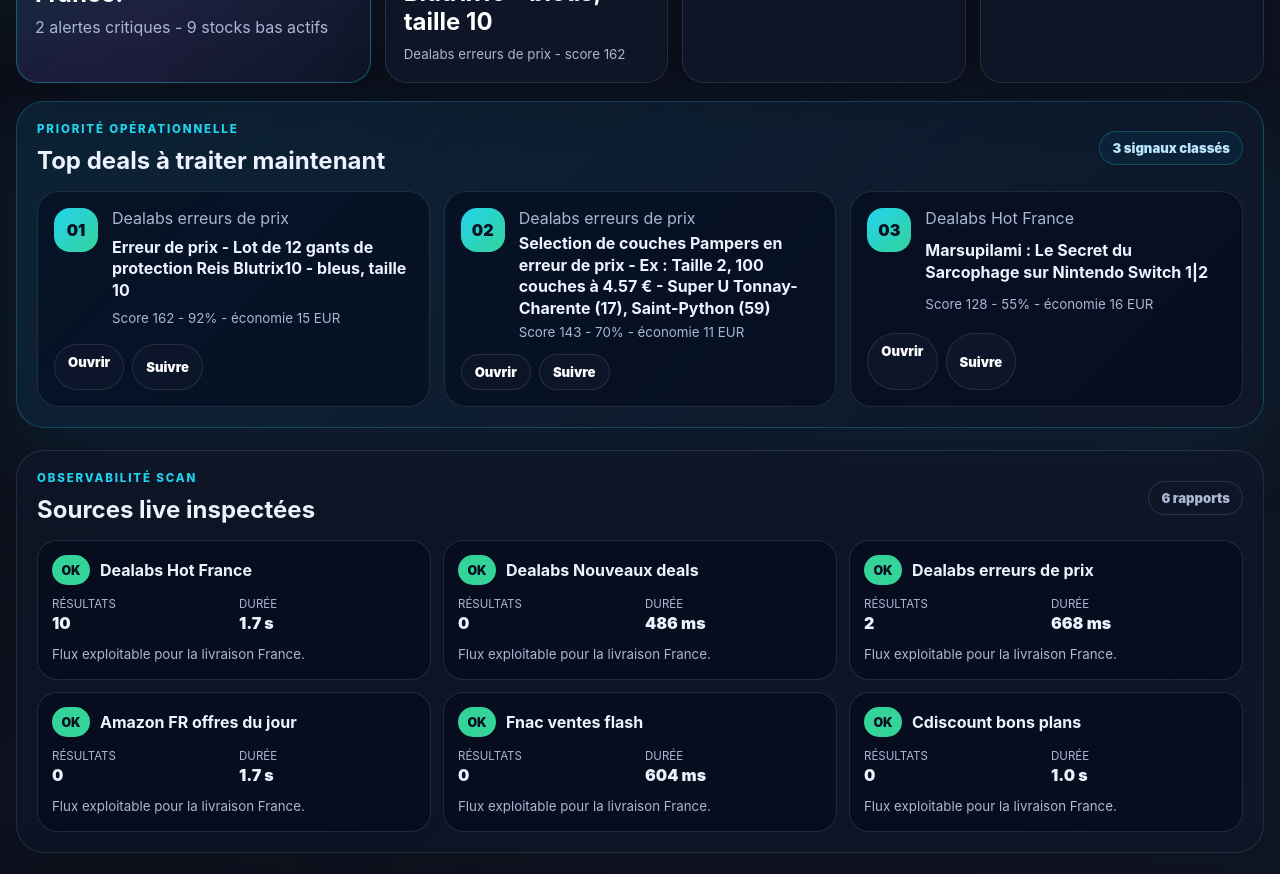
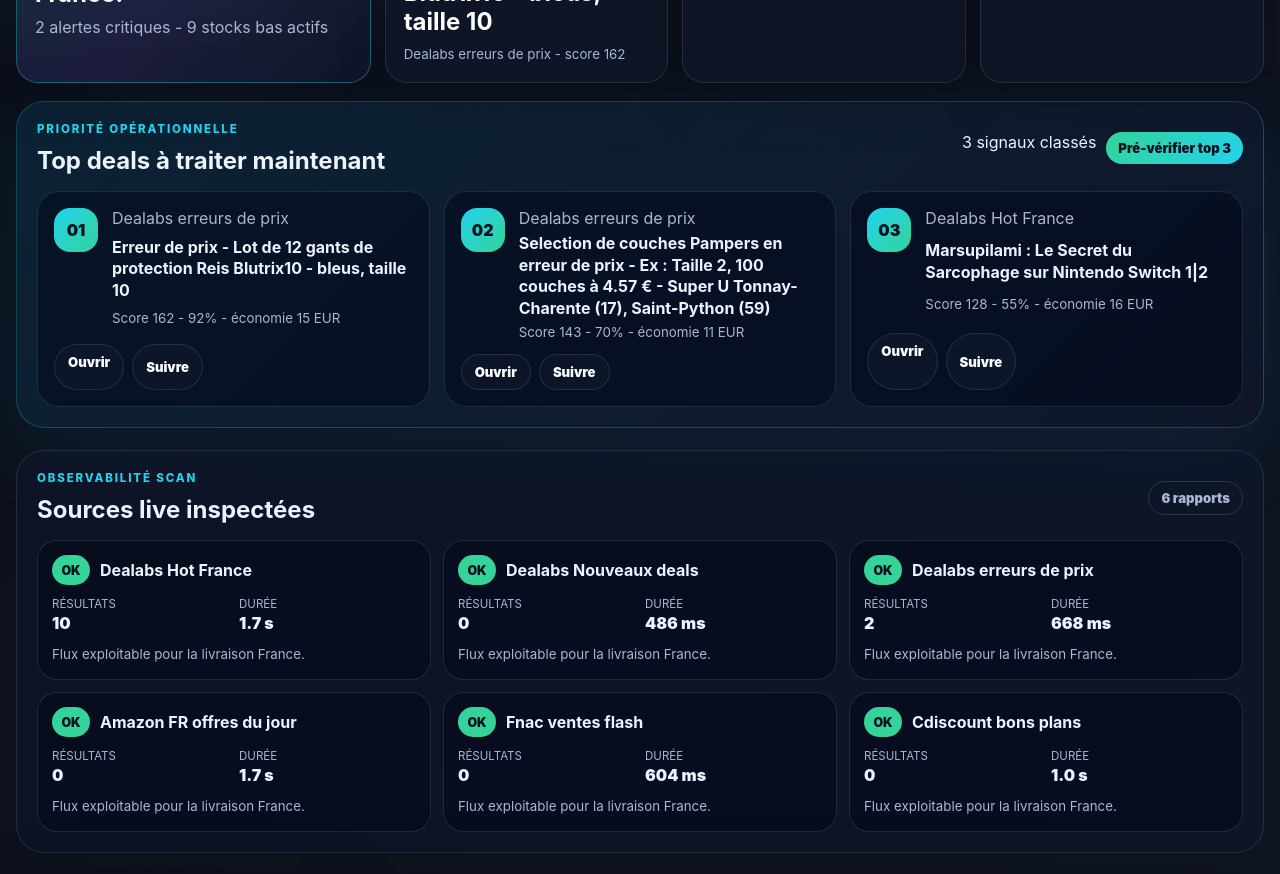
Before and after one commit to dbrckk/glitchprice-finder, a React (Vite) app: page / in a window 1280 px wide. Shown: the part 1320-2194 px from the top of the page. Built offline with nearby package versions, Linux system fonts and the light colour scheme.

Commit message:
Add batch priority verification action

```diff
--- a/src/App.tsx
+++ b/src/App.tsx
@@ -1,4 +1,4 @@
-import { useCallback, useMemo } from "react";
+import { useCallback, useMemo, useState } from "react";
 import { DealCard } from "./components/DealCard";
 import { InsightGrid } from "./components/InsightGrid";
 import { PriorityQueue } from "./components/PriorityQueue";
@@ -53,8 +53,21 @@
     link.click();
     URL.revokeObjectURL(downloadUrl);
   }, [deals]);
+  const [isBatchVerifying, setIsBatchVerifying] = useState(false);
   const insights = useMemo(() => buildDealInsights(allDeals, watchlist), [allDeals, watchlist]);
   const priorityDeals = useMemo(() => sortDeals(allDeals, "opportunity").slice(0, 3), [allDeals]);
+  const verifyPriorityDeals = useCallback(async () => {
+    if (!priorityDeals.length || isBatchVerifying) return;
+
+    setIsBatchVerifying(true);
+    try {
+      for (const deal of priorityDeals) {
+        await verifyDeal(deal.id);
+      }
+    } finally {
+      setIsBatchVerifying(false);
+    }
+  }, [isBatchVerifying, priorityDeals, verifyDeal]);
   const feedFreshnessLabel = liveFeedStatus.scannedAt ? formatRelativeTime(liveFeedStatus.scannedAt) : "Non chargé";
   const refreshLabel = liveFeedStatus.lastRefreshAt ? formatRelativeTime(liveFeedStatus.lastRefreshAt) : "En attente";
   const feedErrorLabel = liveFeedStatus.errors.length ? `${liveFeedStatus.errors.length} alerte(s)` : "Aucune alerte";
@@ -181,7 +194,13 @@
 
       <InsightGrid insights={insights} />
 
-      <PriorityQueue deals={priorityDeals} watchlist={watchlist} onToggleWatchlist={toggleWatchlist} />
+      <PriorityQueue
+        deals={priorityDeals}
+        watchlist={watchlist}
+        isBatchVerifying={isBatchVerifying}
+        onToggleWatchlist={toggleWatchlist}
+        onVerifyTopDeals={() => { void verifyPriorityDeals(); }}
+      />
 
       <SourceHealthPanel reports={liveFeedStatus.sourceDetails} />
 
--- a/src/components/PriorityQueue.tsx
+++ b/src/components/PriorityQueue.tsx
@@ -4,10 +4,12 @@
 interface PriorityQueueProps {
   deals: DealSignal[];
   watchlist: string[];
+  isBatchVerifying: boolean;
   onToggleWatchlist: (dealId: string) => void;
+  onVerifyTopDeals: () => void;
 }
 
-export function PriorityQueue({ deals, watchlist, onToggleWatchlist }: PriorityQueueProps) {
+export function PriorityQueue({ deals, watchlist, isBatchVerifying, onToggleWatchlist, onVerifyTopDeals }: PriorityQueueProps) {
   if (!deals.length) {
     return null;
   }
@@ -19,7 +21,12 @@
           <p className="eyebrow">Priorité opérationnelle</p>
           <h2>Top deals à traiter maintenant</h2>
         </div>
-        <span>{deals.length} signaux classés</span>
+        <div className="priority-queue__toolbar">
+          <span>{deals.length} signaux classés</span>
+          <button type="button" onClick={onVerifyTopDeals} disabled={isBatchVerifying}>
+            {isBatchVerifying ? "Vérification..." : "Pré-vérifier top 3"}
+          </button>
+        </div>
       </div>
 
       <div className="priority-queue__list">
--- a/styles/index.css
+++ b/styles/index.css
@@ -229,6 +229,28 @@
   padding: 8px 12px;
   font-size: 0.82rem;
   font-weight: 900;
+}
+
+.priority-queue__toolbar {
+  display: flex;
+  flex-wrap: wrap;
+  gap: 10px;
+  justify-content: flex-end;
+}
+
+.priority-queue__toolbar button {
+  border: 0;
+  border-radius: 999px;
+  color: #07111f;
+  background: linear-gradient(135deg, var(--success), var(--accent-2));
+  padding: 8px 12px;
+  font-size: 0.82rem;
+  font-weight: 1000;
+}
+
+.priority-queue__toolbar button:disabled {
+  color: var(--text-soft);
+  background: rgba(148, 163, 184, 0.16);
 }
 
 .priority-queue__list {
```
